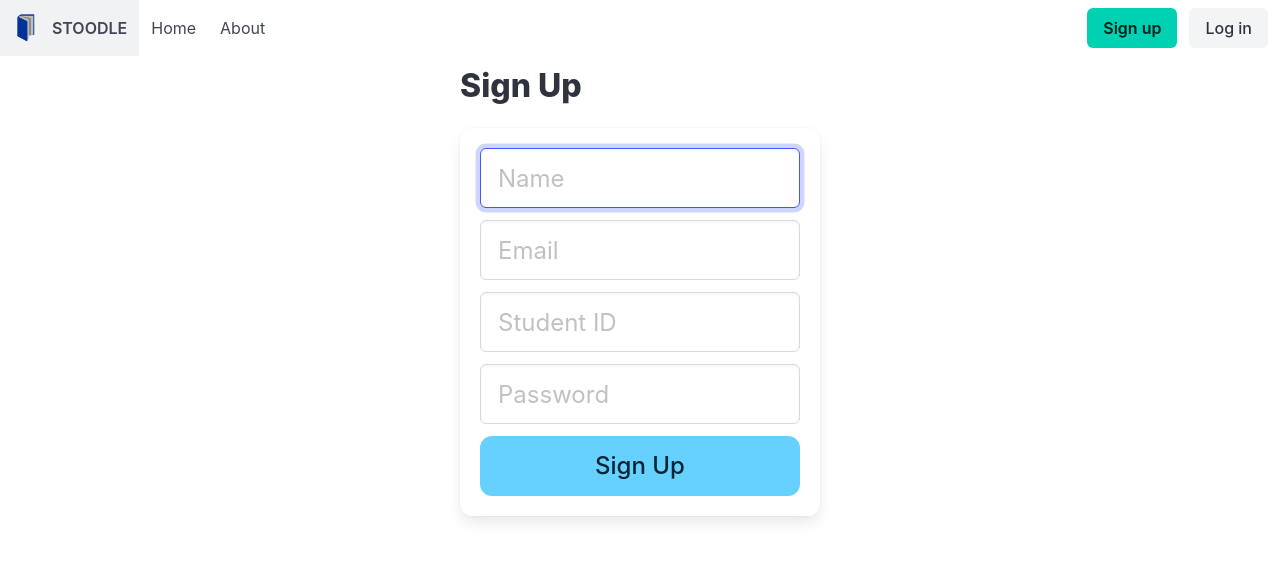
After one commit to adit052003/SQLPROJECT, a Flask app: page /signup in a window 1280 px wide. The commit adds this page. Shown: the top 561 px of the page. Run offline with Flask 3, Linux system fonts and the light colour scheme; parts of the project's set-up code (start-up, migrations or seed data) failed here and were passed over.

Commit message:
Created base signup pages

```diff
--- a/app/__init__.py
+++ b/app/__init__.py
@@ -1,5 +1,5 @@
 from flask import Flask
-from app import views
+from app import views, auth
 from .db_manager import initialize_db
 
 CONFIG_FILE = "../application.cfg"
@@ -7,6 +7,7 @@ CONFIG_FILE = "../application.cfg"
 def create_app():
     app = Flask(__name__)
     app.register_blueprint(views.blueprint)
+    app.register_blueprint(auth.auth)
     app.config.from_pyfile(CONFIG_FILE)
     initialize_db(app)
     return app
--- /dev/null
+++ b/app/auth.py
@@ -0,0 +1,20 @@
+from flask import Blueprint, render_template, redirect, url_for, request
+from werkzeug.security import generate_password_hash, check_password_hash
+
+auth = Blueprint("auth", __name__)
+
+@auth.route("/signup")
+def signup():
+    return render_template("signup.html")
+
+@auth.route("/signup", methods=['POST'])
+def signup_post():
+    email = request.form.get('email')
+    name = request.form.get('name')
+    student_id = request.form.get('student_id')
+    password = request.form.get('password')
+    return redirect(url_for('auth.login'))
+
+@auth.route("/login")
+def login():
+    return render_template("login.html")
--- a/app/templates/base.html
+++ b/app/templates/base.html
@@ -1,15 +1,55 @@
 <!DOCTYPE html>
-<html lang="en">
+<html lang="en" data-theme="light">
 <head>
     <meta charset="UTF-8">
     <meta name="viewport" content="width=device-width, initial-scale=1.0">
     <title>STOODLE | {% block title %} {% endblock %}</title>
     <link rel="stylesheet" href="{{ url_for('static', filename='styles.css')}}">
+    <link rel="stylesheet" href="https://cdn.jsdelivr.net/npm/bulma@1.0.2/css/bulma.min.css">
 </head>
 <body>
-    {% block navbar %}{% endblock %}
     <section>
-        {% block mainpage %}{% endblock %}
+        <!-- Adapted from https://bulma.io/documentation/components/navbar/ -->
+        <nav class="navbar">
+            <div class="navbar-brand">
+                <a class="navbar-item" href="/">
+                    <img src="{{ url_for('static', filename='images/icon.svg')}}" alt="">
+                    <strong>STOODLE</strong>
+                </a>
+                <a role="button" class="navbar-burger" data-target="navbarMain">
+                <span aria-hidden="true"></span>
+                <span aria-hidden="true"></span>
+                <span aria-hidden="true"></span>
+                <span aria-hidden="true"></span>
+                </a>
+            </div>
+            <div id="navbarMain" class="navbar-menu">
+                <div class="navbar-start">
+                    <a href="/" class="navbar-item">
+                        Home
+                    </a>
+                    <a href="" class="navbar-item">
+                        About
+                    </a>
+                </div>
+                <div class="navbar-end">
+                    <div class="navbar-item">
+                        <div class="buttons">
+                            <a href="{{ url_for('auth.signup') }}" class="button is-primary">
+                                <strong>Sign up</strong>
+                            </a>
+                            <a href="{{ url_for('auth.login') }}" class="button is-light">
+                                Log in
+                            </a>
+                        </div>
+                    </div>
+                </div>
+            </div>
+        </nav>
+
+        <div class="container">
+            {% block content %}{% endblock %}
+        </div>
     </section>
 </body>
 </html>
--- /dev/null
+++ b/app/templates/signup.html
@@ -0,0 +1,38 @@
+{% extends "base.html" %}
+
+{% block title %} Sign Up {% endblock %}
+
+{% block content %}
+<div class="column is-4 is-offset-4">
+    <h3 class="title">Sign Up</h3>
+    <div class="box">
+        <form method="POST" action="/signup">
+            <div class="field">
+                <div class="control">
+                    <input type="text" class="input is-large" name="name" placeholder="Name" autofocus="">
+                </div>
+            </div>
+
+            <div class="field">
+                <div class="control">
+                    <input type="email" class="input is-large" name="email" placeholder="Email" autofocus="">
+                </div>
+            </div>
+
+            <div class="field">
+                <div class="control">
+                    <input type="number" class="input is-large" name="student_id" placeholder="Student ID" autofocus="">
+                </div>
+            </div>
+
+            <div class="field">
+                <div class="control">
+                    <input type="password" class="input is-large" name="password" placeholder="Password">
+                </div>
+            </div>
+
+            <button class="button is-block is-info is-large is-fullwidth">Sign Up</button>
+        </form>
+    </div>
+</div>
+{% endblock %}
--- a/app/views.py
+++ b/app/views.py
@@ -5,4 +5,8 @@ blueprint = Blueprint("views", __name__)
 
 @blueprint.route("/")
 def home():
-    return render_template("index.html", sql_result = test_db())
+    return render_template("index.html")
+
+@blueprint.route("/dashboard")
+def dasboard():
+    return render_template("dashboard.html")
```
Also changed, not shown: app/templates/dashboard.html (added, +9 -0 lines), app/templates/index.html (+4 -5 lines), app/templates/login.html (added, +26 -0 lines), sql/db_init.sql (+6 -5 lines), app/static/images/icon.svg (added).
